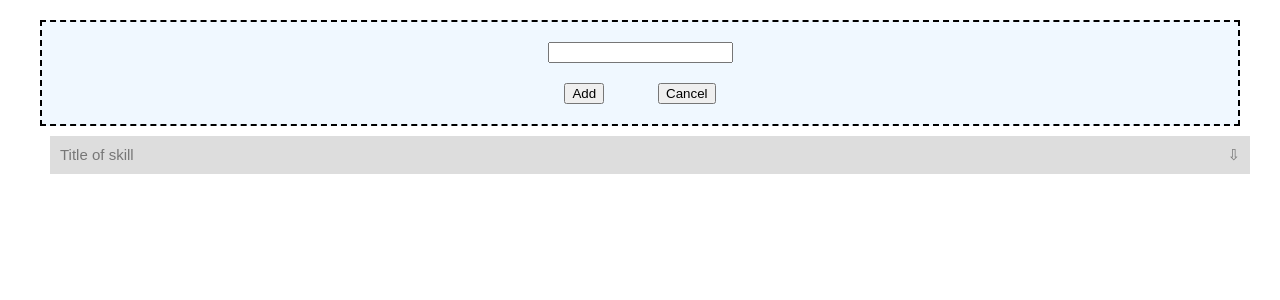
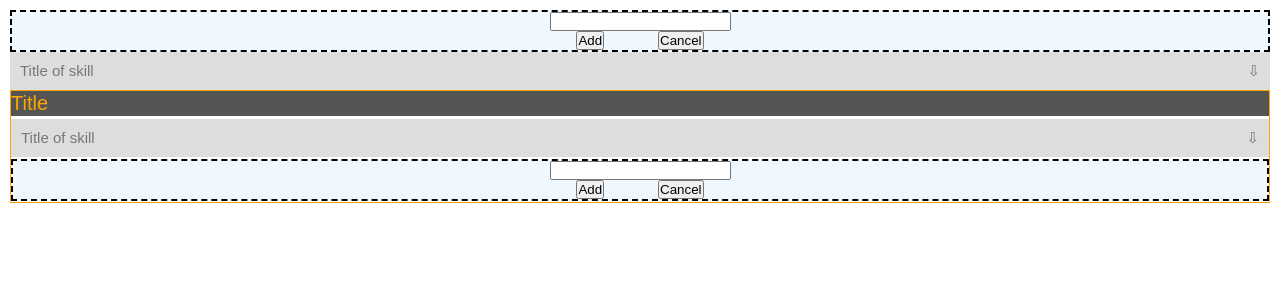
Before and after one commit to thinkful-ei23/kathy-practice-client, a React (Create React App) app: page / in a window 1280 px wide. Shown: the top 300 px of the page. Built offline with nearby package versions, Linux system fonts and the light colour scheme.

Commit message:
added add-list, list, and card

```diff
--- a/src/App.css
+++ b/src/App.css
@@ -1,3 +1,12 @@
+* {
+  margin: 0;
+  padding: 0;
+  box-sizing: border-box;
+  font-family: sans-serif;
+}
+body {
+  margin: 10px;
+}
 .App {
   text-align: center;
 }
--- a/src/App.js
+++ b/src/App.js
@@ -4,6 +4,7 @@ import './App.css';
 //import CheeseList from './components/cheese-list.js';
 import AddList from './components/add-list.js';
 import List from './components/list.js';
+import Card from './components/card.js';
 
 class App extends Component {
   render() {
@@ -11,6 +12,7 @@ class App extends Component {
       <div className="working">
         <AddList />
         <List />
+        <Card />
       </div>
     )
   }
--- a/src/components/add-list.css
+++ b/src/components/add-list.css
@@ -1,9 +1,5 @@
-* {
-  box-sizing: border-box;
-  font-family: sans-serif;
-  margin: 10px;
-}
 .add {
+  width: 100%;
   display: flex;
   justify-content: center;
 	flex-wrap: wrap;
--- a/src/components/card.css
+++ b/src/components/card.css
@@ -0,0 +1,20 @@
+.card {
+  border: 1px orange solid;
+}
+ul {
+  display: flex;
+  flex-direction:column;
+  /*justify-content: flex-start; */
+}
+li {
+	list-style-type: none;
+	padding: 1px 0;
+	display:flex;
+	justify-content: flex-start;
+}
+.title {
+  text-align: center;
+  font-size: 20px;
+  background-color: #555;
+  color: orange;
+}
--- a/src/components/card.js
+++ b/src/components/card.js
@@ -1,23 +1,20 @@
 import React from 'react';
 import './card.css';
-
+import List from './list.js';
+import AddList from './add-list.js';
 
 export default function Card(props) {
 
 	return (
+		<div className="card">
+			<ul>
+				<li className="title">Title</li>
+				<li>{props.list}</li>
+				<li><List /></li>
+				<li><AddList /></li>
+			</ul>
+		</div>
 
-
-
-
-		);
-
-
-
-
-
-
-
-
-
+	);
 
 };
--- a/src/components/list.css
+++ b/src/components/list.css
@@ -1,3 +1,10 @@
+ .list{
+	width: 100%;
+ }
+ /*
+	display: flex;
+	justify-content: flex-end;
+} */
 .collapsible {
 	background-color: #ddd;
 	color: #777;
@@ -23,15 +30,15 @@
 	background-color: #f1f1f1;
 }
 .collapsible:after {
-content: ' \21E9'; /* Unicode character for arrow */
-color: #777;
+	content: ' \21E9'; /* Unicode character for arrow */
+	color: #777;
 }
 .active:after {
-content: '\2613';/* Unicode character for X sign */
- color: orange;
+	content: '\2613';/* Unicode character for X sign */
+ 	color: orange;
 }
 .content {
-color: #555;
+	color: #555;
 }
 .edit {
 	 width: 100%;
```
